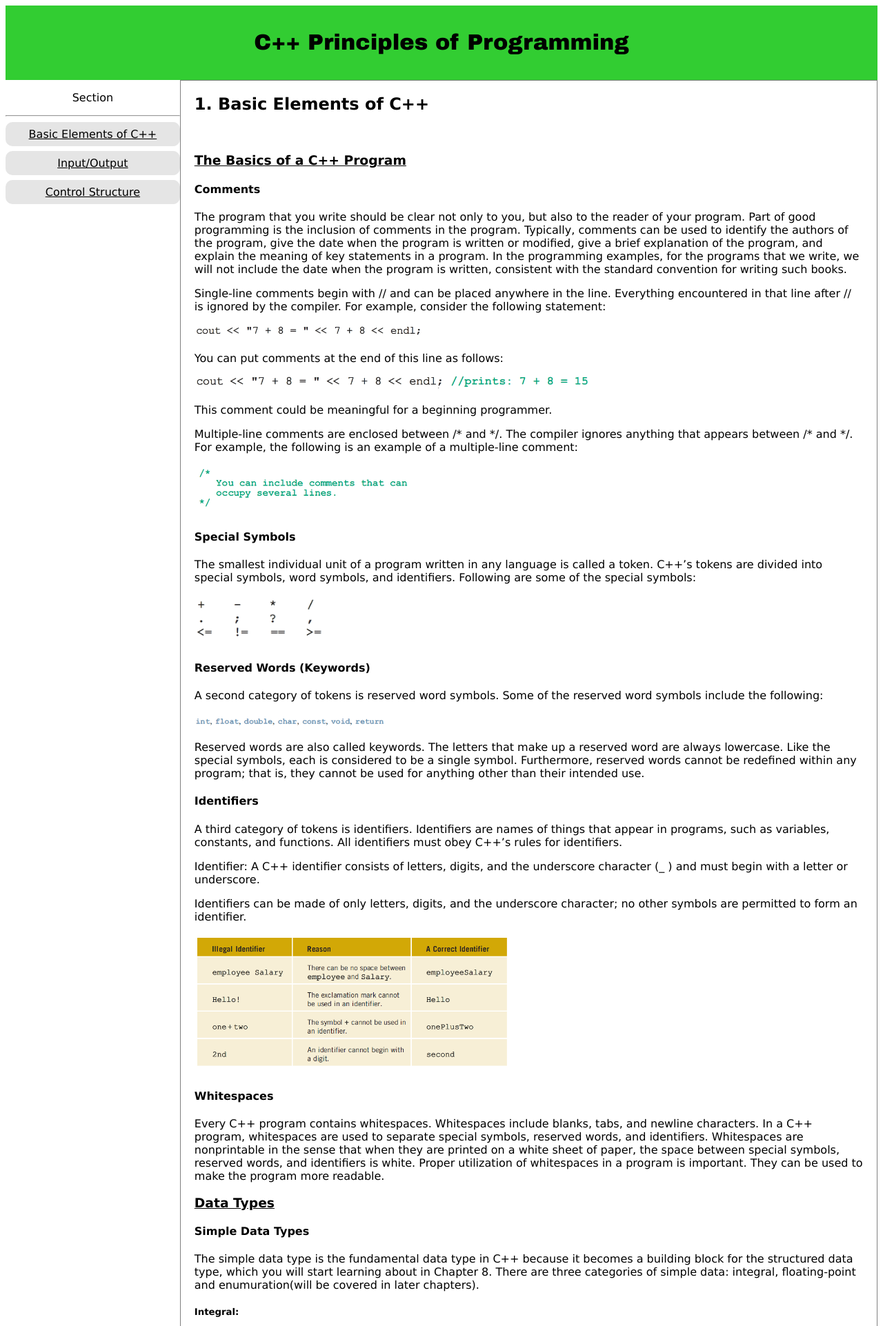
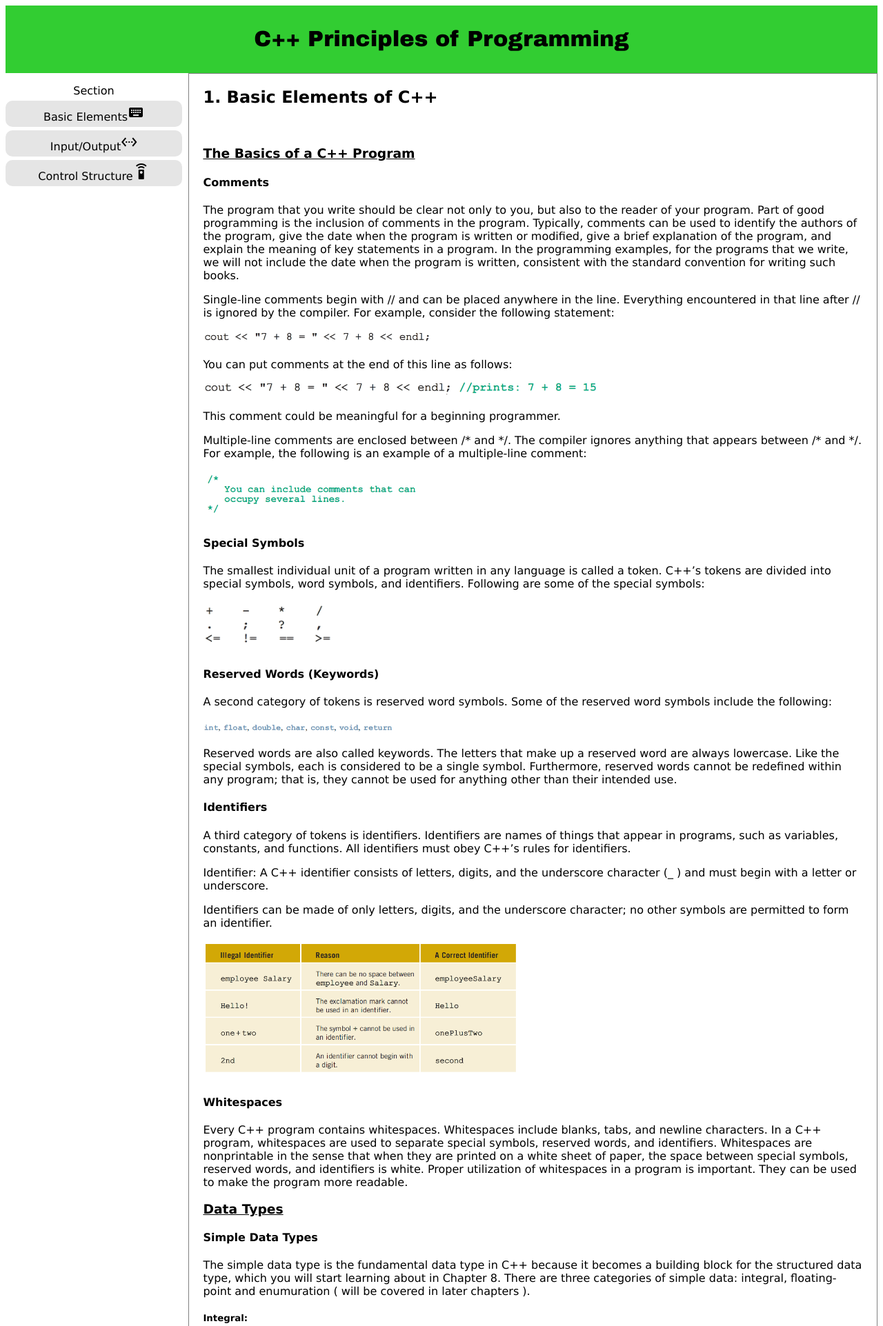
Before and after one commit to Night9Knight/CPT211-Website, a PHP site: page /Ver1.html in a window 1280 px wide. Shown: the top 1923 px of the page at 69% size. Run offline with PHP 8.4, Linux system fonts and the light colour scheme.

Commit message:
Added Fixed Vertical Navbar
the fixed vertical navbar is at the left of the webpage

```diff
--- a/Ver1.html
+++ b/Ver1.html
@@ -5,24 +5,32 @@
 <head>
   <title>C++ Principles of Programming</title>
   <meta name="viewport" content="width=device-width, initial-scale=1.0">
+  <link rel="stylesheet" href="style.css">
+  <link href="https://fonts.googleapis.com/icon?family=Material+Icons" rel="stylesheet">
+</head>
 
-</head>
-<link rel="stylesheet" href="style.css">
+
 
 <body style="font-family:Verdana;color:black;">
-
-  <div style="background-color:limegreen;padding:15px;text-align:center;font-family:Arial Black">
+  <div id="heading2">
     <h1>C++ Principles of Programming</h1>
   </div>
+  <div id="mainbody">
+    <div class="menu">
+      <ul>
+        <li>Section</li>
+        <li>
+          <a class="button" href="#basic">Basic Elements<i class="material-icons">keyboard</i></a>
+        </li>
+        <li>
+          <a class="button" href="#input">Input/Output<i class="material-icons">settings_ethernet</i></a>
+        </li>
+        <li>
+          <a class="button" href="#control">Control Structure<i class="material-icons">settings_remote</i></a>
+        </li>
+      </ul>
+    </div>
 
-  <div style="overflow:auto">
-    <div class="menu">
-      <p>Section</p>
-      <hr>
-      <a class="button" href="#basic">Basic Elements of C++</a>
-      <a class="button" href="#input">Input/Output</a>
-      <a class="button" href="#control">Control Structure</a>
-    </div>
 
     <div class="main">
       <div id="basic">
@@ -87,7 +95,8 @@
         <h4>Simple Data Types</h4>
         <p>The simple data type is the fundamental data type in C++ because it becomes a building
           block for the structured data type, which you will start learning about in Chapter 8.
-          There are three categories of simple data: integral, floating-point and enumuration&#40will be covered in later chapters&#41.</p>
+          There are three categories of simple data: integral, floating-point and enumuration &#40; will be covered in later chapters &#41;.</p>
+
         <h5>Integral:</h5>
         <img src="basic7.png" alt="Basic7" style="height:200px">
         <h5>Floating-point:</h5>
@@ -119,8 +128,8 @@
         <p>One of the most important uses of a computer is its ability to calculate. You can use the
           standard arithmetic operators to manipulate integral and floating-point data types. There
           are five arithmetic operators:</p>
-        <p>Arithmetic Operators: &#43 &#40addition), &#45 &#40subtraction or negation&#41, &#42 &#40multiplication&#41, /
-          &#40division&#41, &#37 &#40mod, &#40modulus or remainder&#41&#41</p>
+        <p>Arithmetic Operators: &#43; &#40;addition), &#45; &#40;subtraction or negation&#41;, &#42; &#40;multiplication&#41;, /
+          &#40;division&#41;, &#37; &#40;mod, &#40;modulus or remainder&#41;&#41;</p>
         <p>You can use the operators +, -, *, and / with both integral and floatingpoint
           data types. These operators work with integral and floating-point
           data the same way as you learned in a college algebra course.</p>
@@ -133,9 +142,9 @@
         <p>When more than one arithmetic operator is used in an expression, C++ uses the operator
           precedence rules to evaluate the expression. According to the order of precedence rules
           for arithmetic operators,</p>
-        <p><b>&#42, /, &#37 </b></p>
+        <p><b>&#42;, /, &#37; </b></p>
         <p>are at a higher level of precedence than</p>
-        <p><b>&#43, &#45</b></p>
+        <p><b>&#43;, &#45;</b></p>
         <p>Note that the operators *, /, and % have the same level of precedence. Similarly, the
           operators + and - have the same level of precedence.</p>
         <p>When operators have the same level of precedence, the operations are performed from
@@ -155,11 +164,12 @@
         <h3><u>Standard output (cout)</u></h3>
         <p>On most program environments, the standard output by default is the screen, and the C++ stream object defined to access it is cout.</p>
         <p>For formatted output operations, cout is used together with the insertion operator, which is written as << (i.e., two "less than" signs). </p> <img src="input2.png" alt="Input2" style="height:70px">
-            <p>The &#60&#60 operator inserts the data that follows it into the stream that precedes it. In the examples above, it inserted the literal string Output sentence, the number 120, and the value of variable x into the standard output stream
+            <p>The &#60;&#60; operator inserts the data that follows it into the stream that precedes it. In the examples above, it inserted the literal string Output sentence, the number 120, and the value of variable x into the standard output
+              stream
               cout. Notice that the sentence in the first statement is enclosed in double quotes (") because it is a string literal, while in the last one, x is not. The double quoting is what makes the difference; when the text is enclosed between
               them, the text is printed literally; when they are not, the text is interpreted as the identifier of a variable, and its value is printed instead. For example, these two sentences have very different results:</p>
             <img src="input3.png" alt="Input3" style="height:50px">
-            <p>To insert a line break, a new-line character shall be inserted at the exact position the line should be broken. In C++, a new-line character can be specified as \n &#40i.e., a backslash character followed by a lowercase n&#41. For
+            <p>To insert a line break, a new-line character shall be inserted at the exact position the line should be broken. In C++, a new-line character can be specified as \n &#40;i.e., a backslash character followed by a lowercase n&#41;. For
               example:</p>
             <img src="input4.png" alt="Input4" style="height:50px">
             <p>This produces the following output: </p>
--- a/style.css
+++ b/style.css
@@ -1,46 +1,62 @@
 * {
   box-sizing: border-box;
+
 }
 
-.menu {
+#heading2{
+  width: auto;
+  height: auto;
+  background-color: limegreen;
+  padding: 10px;
+  text-align: center;
+  font-family: Arial Black
+}
+#mainbody{
+  overflow:auto;
+}
+
+.menu ul{
+  list-style-type: none;
+  padding: 0;
   float: left;
   width: 20%;
+  height: 100%;
   text-align: center;
+  position: fixed;
 }
 
 .menu a {
+  text-decoration: none;
   background-color: #e5e5e5;
-  padding: 8px;
-  margin-top: 7px;
+  padding: 5px;
+  margin-top: 5px;
   display: block;
-  width: 100%;
   color: black;
 }
 
 .main {
-  float: left;
-  width: 80%;
-  padding: 0 20px;
+  margin-left: 21%;
+  padding: 0 20px ;
   border: 1px solid grey;
 }
 
-.button{
+.button {
   width: auto;
   height: auto;
   border-radius: 10px;
+  transition-duration: 0.25s;
   transition-timing-function: ease-in-out;
 }
+
 .button:hover{
   background-color: #fff380;
-  transform: scale(1.1,1.1);
+  transform: scale(1.1, 1.1);
 }
 
-#input{
-  visibility: hidden;
-}
-
-#control{
-  visibility: hidden;
+img:hover {
+  margin-left: auto;
+  margin-top: auto;
+  transform: scale(1.1, 1.1);
 }
 
 @media only screen and (max-width:620px) {
```
